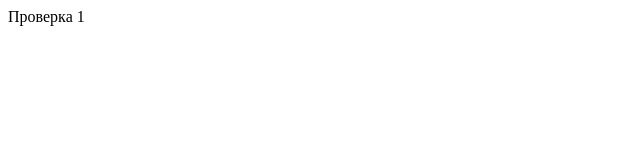
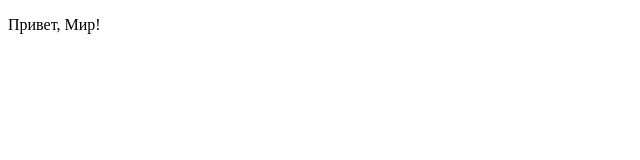
Before and after one commit to Ncknm/NewProvidence, a plain HTML site: page app/index.html in a window 1280 px wide. Shown: the whole page, without its empty margins (0-640 px from the left). Drawn offline with Linux system fonts and the light colour scheme.

Commit message:
update index

```diff
--- a/app/index.html
+++ b/app/index.html
@@ -5,6 +5,6 @@
 	<title>Document</title>
 </head>
 <body>
-	Проверка 1
+	<p>Привет, Мир!</p>
 </body>
 </html>
```
